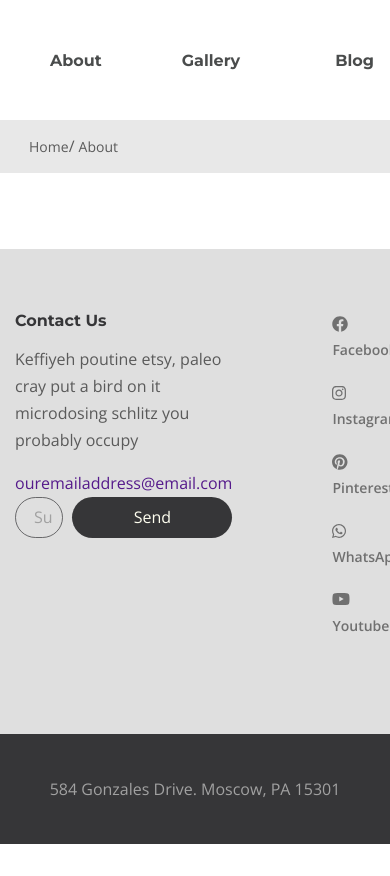
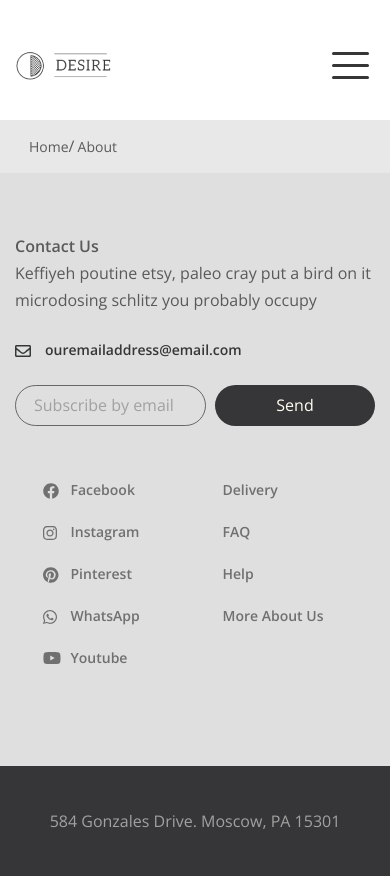
Before and after one commit to IsaAgverdiev/Desire, a website: page app/page.html in a window 390 px wide. Shown: the top 876 px of the page. Before the commit the page ends 844 px from the top, so only its background shows below. Drawn offline with nearby package versions, Linux system fonts and the light colour scheme; files that its build step writes are made by us from their sources.

Commit message:
add media header+footer

```diff
--- a/app/js/main.js
+++ b/app/js/main.js
@@ -5,6 +5,11 @@ $(function () {
 	$('.rightside-menu__close').on('click', function () {
 		$('.rightside-menu').addClass('rightside-menu--close');
 	});
+
+	$('.header__btn-menu').on('click', function () {
+		$('.menu').toggleClass('menu--open');
+	});
+
 
 	$('.top__slider').slick({
 		dots: true,
--- a/app/page.html
+++ b/app/page.html
@@ -41,6 +41,11 @@
             </ul>
           </nav>
           <!-- /.menu -->
+          <button class="header__btn-menu">
+            <span></span>
+            <span></span>
+            <span></span>
+          </button>
           <button class="header__btn">
             <img src="images/icon_menu.svg" alt="icon menu">
           </button>
@@ -90,7 +95,7 @@
               <p class="footer__info-text">Keffiyeh poutine etsy, paleo cray put a bird on it microdosing schlitz you
                 probably occupy
               </p>
-              <a class="footer__info-email" href="">ouremailaddress@email.com</a>
+              <a class="info-email" href="">ouremailaddress@email.com</a>
               <form class="footer__form">
                 <input class="footer__form-input" type="email" placeholder="Subscribe by email">
                 <button class="footer__form-btn btn" submit="">Send</button>
--- a/app/scss/_global.scss
+++ b/app/scss/_global.scss
@@ -10,7 +10,7 @@ body {
 	line-height: 27px;
 	color: $default;
 	overflow-x: hidden;
-	min-width: 320px;
+	min-width: 300px;
 }
 
 .wrapper {
@@ -70,6 +70,7 @@ body {
 	font-weight: 600;
 	font-size: 14px;
 	color: $title;
+	margin-top: 22px;
 	margin-bottom: 22px;
 	padding-left: 30px;
 	display: inline-block;
--- /dev/null
+++ b/app/scss/_media.scss
@@ -0,0 +1,135 @@
+@media (max-width: 992px) {
+	.footer {
+		&__info {
+			width: 380px;
+		}
+	}
+}
+
+@media (max-width: 768px) {
+	.header__btn {
+		display: none;
+	}
+
+	.menu {
+		padding-left: 0;
+		padding-right: 0;
+
+		&__list-item+.menu__list-item {
+			padding-left: 40px;
+		}
+	}
+
+	.logo {
+		margin: 0;
+	}
+
+	.footer {
+		&__inner {
+			flex-wrap: wrap;
+			justify-content: center;
+		}
+
+		&__info {
+			width: 100%;
+			margin-bottom: 50px;
+		}
+
+		&__info-text {
+			max-width: 100%;
+		}
+
+		&__social {
+			margin-left: auto;
+			margin-right: auto;
+		}
+
+		&__menu {
+			margin-left: auto;
+			margin-right: auto;
+		}
+	}
+}
+
+@media (max-width: 540px) {
+	.logo {
+		order: -1;
+		position: relative;
+		z-index: 101;
+	}
+
+	.header {
+		&__inner {
+			flex-wrap: wrap;
+			padding-top: 42px;
+		}
+
+		&__btn-menu {
+			display: block;
+			background-color: transparent;
+			border: none;
+			cursor: pointer;
+			order: -1;
+			position: relative;
+			z-index: 101;
+
+			span {
+				display: block;
+				width: 37px;
+				height: 3px;
+				border-radius: 4px;
+				background-color: #363636;
+				margin: 9px 0;
+			}
+		}
+
+	}
+
+	.menu {
+		position: relative;
+		width: 100%;
+		padding-right: 0;
+		background-color: #fff;
+		z-index: 100;
+		text-align: center;
+		transform: translateY(-350px);
+		transition: all .3s ease;
+
+		&--open {
+			transform: translateY(30px);
+		}
+
+		&__list {
+			display: block;
+			// display: none;
+		}
+
+		&__list-item+.menu__list-item {
+			padding-left: 0;
+		}
+
+		&__list-link {
+			display: block;
+			padding: 15px 0;
+		}
+	}
+}
+
+@media (max-width: 375px) {
+	.footer {
+		&__inner {
+			justify-content: space-between;
+		}
+		&__form {
+			display: block;
+		}
+		&__form-btn {
+			width: 100%;
+			margin-left: 0;
+			margin-top: 15px;
+		}
+		&__social {
+			margin-left: 0;
+		}
+	}
+}
--- a/app/scss/style.scss
+++ b/app/scss/style.scss
@@ -17,6 +17,10 @@
 		border: none;
 		padding: 0;
 		cursor: pointer;
+	}
+
+	&__btn-menu {
+		display: none;
 	}
 }
 
@@ -74,24 +78,13 @@
 		width: 540px;
 	}
 
-	&__info-title {
-		@extend %title-font;
-		color: $title;
-		margin-bottom: 14px;
-		line-height: 23px;
-	}
-
-	&__info-text {
-		margin-bottom: 16px;
-		max-width: 475px;
-	}
-
 	&__form {
 		display: flex;
 	}
 
 	&__form-input {
 		padding: 6px 10px 6px 18px;
+		// min-width: 160px;
 		border-radius: 21px;
 		background-color: transparent;
 		border: 1px solid rgba($title, .7);
@@ -257,12 +250,18 @@
 
 	&__list {
 		display: flex;
+		overflow-x: auto;
+	}
+	&__item {
+		position: relative;
+		padding-right: 9px;
 	}
 
 	&__item::after {
 		content: '/';
-		margin-left: -4px;
-		margin-right: 4px;
+		// margin-left: -4px;
+		// margin-right: 4px;
+		position: absolute;
 	}
 
 	&__item:last-child::after {
@@ -1233,6 +1232,7 @@
 			color: #a1a1a1;
 		}
 	}
+
 	&__form-label {
 		width: 100%;
 		font-size: 14px;
@@ -1347,3 +1347,5 @@
 		color: #a1a1a1;
 	}
 }
+
+@import 'media';
```
Also changed, not shown: app/about.html (+5 -0 lines), app/blog-one.html (+5 -0 lines), app/blog.html (+7 -1 lines), app/contact.html (+6 -1 lines), app/gallery.html (+5 -0 lines), app/index.html (+8 -3 lines), app/css/style.min.css, app/js/main.min.js. Lines whose indentation alone changed are shown as unchanged.
